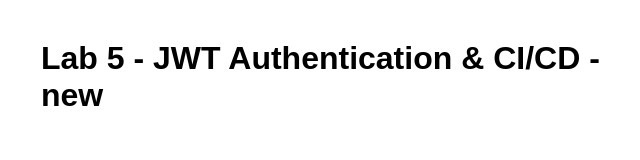
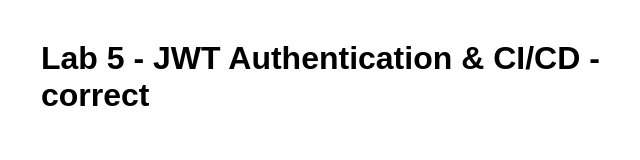
Before and after one commit to saiquwi/ws-lab5, a website: page index.html in a window 1280 px wide. Shown: the whole page, without its empty margins (299-939 px from the left). Drawn offline with Linux system fonts and the light colour scheme.

```diff
--- a/index.html
+++ b/index.html
@@ -16,7 +16,7 @@
 </head>
 <body>
     <div class="container">
-        <h1>Lab 5 - JWT Authentication & CI/CD - new</h1>
+        <h1>Lab 5 - JWT Authentication & CI/CD - correct</h1>
     </div>
 </body>
 </html>
```
